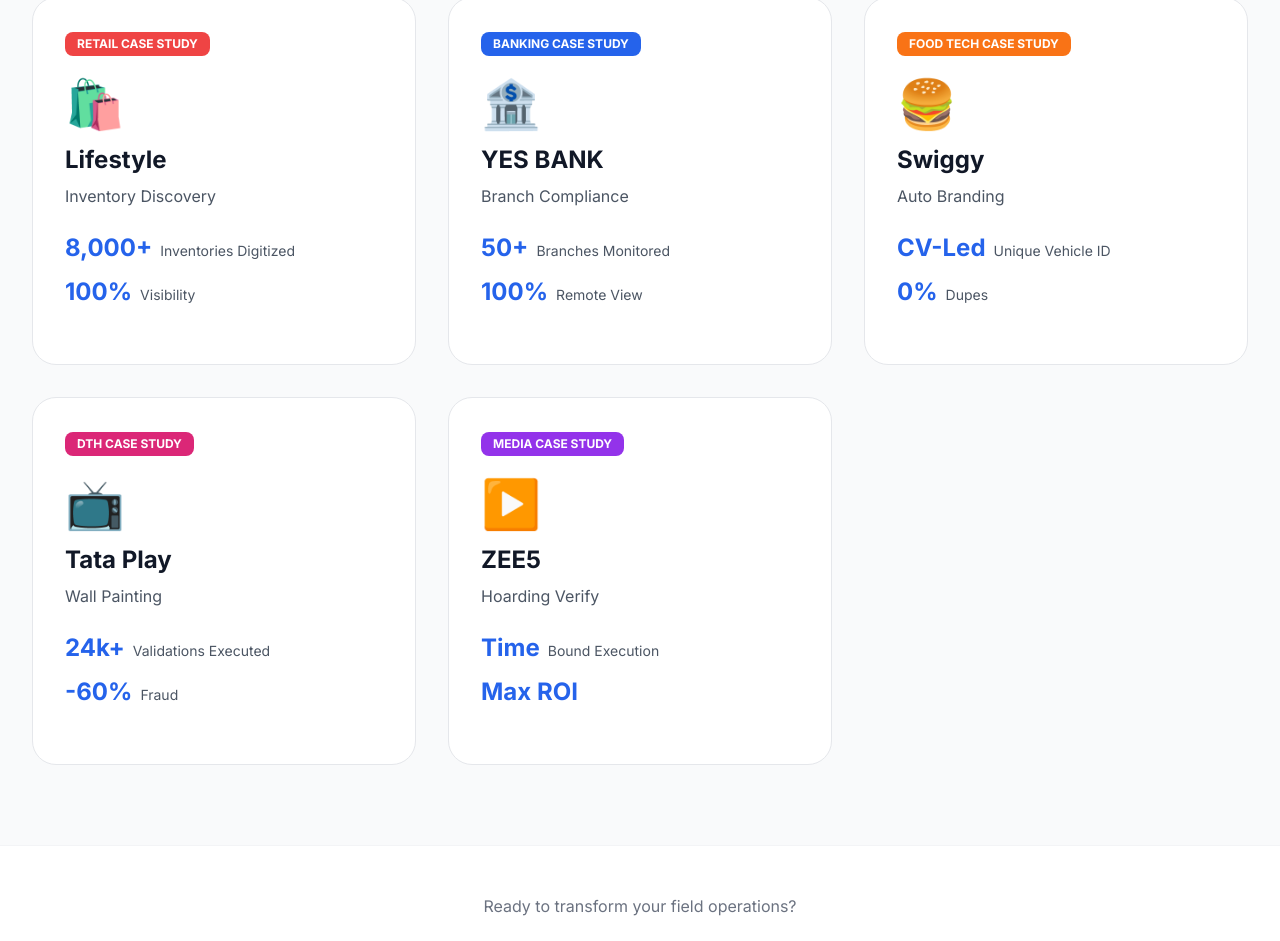
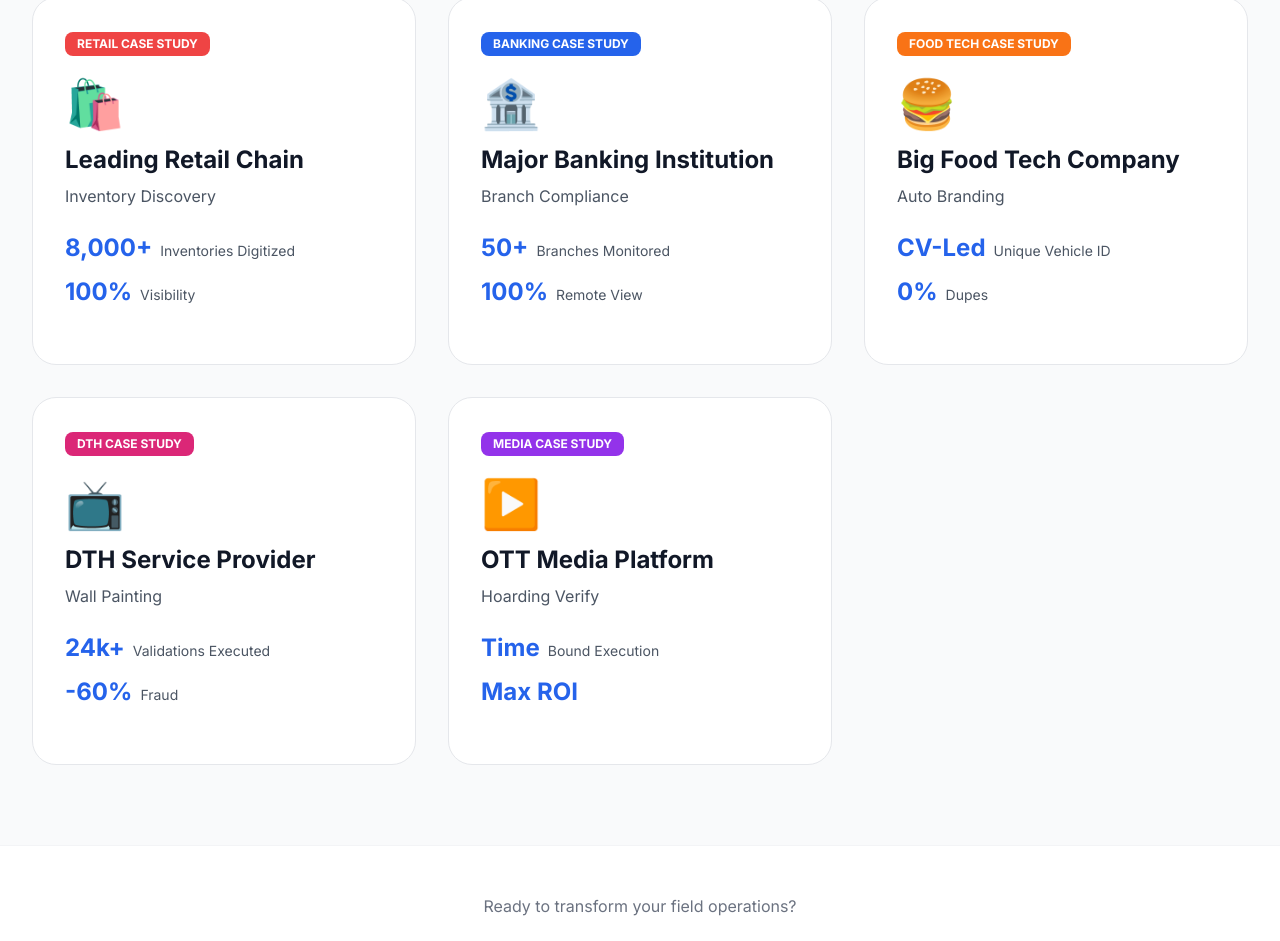
Before and after one commit to WireframeWave/Truevisual, a React (Vite) app: page /case-studies in a window 1280 px wide. Shown: the part 1292-2233 px from the top of the page. Built offline with nearby package versions, Linux system fonts and the light colour scheme.

Commit message:
Anonymize client names in case studies with generic descriptions

```diff
--- a/components/CaseStudiesOverview.tsx
+++ b/components/CaseStudiesOverview.tsx
@@ -9,7 +9,7 @@
     const caseStudies = [
         {
             id: 'lifestyle',
-            title: 'Lifestyle',
+            title: 'Leading Retail Chain',
             subtitle: 'Inventory Discovery',
             category: 'RETAIL CASE STUDY',
             categoryColor: 'bg-red-500',
@@ -22,7 +22,7 @@
         },
         {
             id: 'yes-bank',
-            title: 'YES BANK',
+            title: 'Major Banking Institution',
             subtitle: 'Branch Compliance',
             category: 'BANKING CASE STUDY',
             categoryColor: 'bg-blue-600',
@@ -35,7 +35,7 @@
         },
         {
             id: 'swiggy',
-            title: 'Swiggy',
+            title: 'Big Food Tech Company',
             subtitle: 'Auto Branding',
             category: 'FOOD TECH CASE STUDY',
             categoryColor: 'bg-orange-500',
@@ -48,7 +48,7 @@
         },
         {
             id: 'tata-play',
-            title: 'Tata Play',
+            title: 'DTH Service Provider',
             subtitle: 'Wall Painting',
             category: 'DTH CASE STUDY',
             categoryColor: 'bg-pink-600',
@@ -61,7 +61,7 @@
         },
         {
             id: 'zee5',
-            title: 'ZEE5',
+            title: 'OTT Media Platform',
             subtitle: 'Hoarding Verify',
             category: 'MEDIA CASE STUDY',
             categoryColor: 'bg-purple-600',
--- a/components/LifestyleCaseStudy.tsx
+++ b/components/LifestyleCaseStudy.tsx
@@ -34,7 +34,7 @@
                     </div>
                     <div className="text-center mb-12">
                         <h1 className="text-4xl md:text-5xl font-extrabold text-gray-900 mb-4">
-                            Lifestyle × Truevisual
+                            Leading Retail Chain × Truevisual
                         </h1>
                         <p className="text-xl text-gray-600">
                             Inventory Discovery & Campaign Auditing
@@ -66,7 +66,7 @@
                         </h2>
                     </div>
                     <p className="text-lg text-gray-700 mb-6 leading-relaxed">
-                        Lifestyle operates large-format stores across multiple malls with premium ad inventories (facades, pillars, trial rooms). Management was chaotic and manual.
+                        A leading retail chain operates large-format stores across multiple malls with premium ad inventories (facades, pillars, trial rooms). Management was chaotic and manual.
                     </p>
 
                     <div className="space-y-4">
--- a/components/SwiggyCaseStudy.tsx
+++ b/components/SwiggyCaseStudy.tsx
@@ -34,7 +34,7 @@
                     </div>
                     <div className="text-center mb-12">
                         <h1 className="text-4xl md:text-5xl font-extrabold text-gray-900 mb-4">
-                            Swiggy × Truevisual
+                            Big Food Tech Company × Truevisual
                         </h1>
                         <p className="text-xl text-gray-600">
                             Auto Branding & Claim Validation
--- a/components/YESBANKCaseStudy.tsx
+++ b/components/YESBANKCaseStudy.tsx
@@ -34,7 +34,7 @@
                     </div>
                     <div className="text-center mb-12">
                         <h1 className="text-4xl md:text-5xl font-extrabold text-gray-900 mb-4">
-                            YES BANK × Truevisual
+                            Major Banking Institution × Truevisual
                         </h1>
                         <p className="text-xl text-gray-600">
                             Branch-Level Brand Consistency & Compliance
--- a/components/ZEE5CaseStudy.tsx
+++ b/components/ZEE5CaseStudy.tsx
@@ -34,7 +34,7 @@
                     </div>
                     <div className="text-center mb-12">
                         <h1 className="text-4xl md:text-5xl font-extrabold text-gray-900 mb-4">
-                            ZEE5 × Truevisual
+                            OTT Media Platform × Truevisual
                         </h1>
                         <p className="text-xl text-gray-600">
                             Time-Bound Hoarding Verification
```
